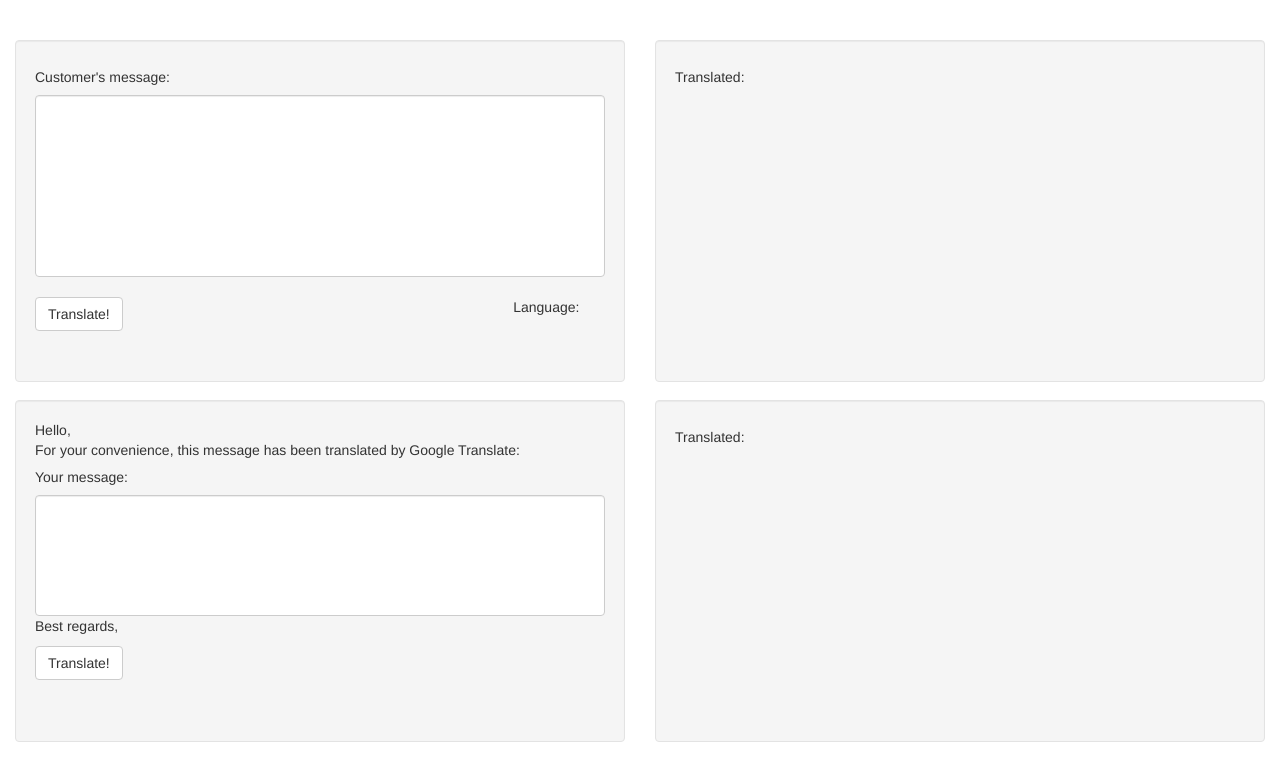
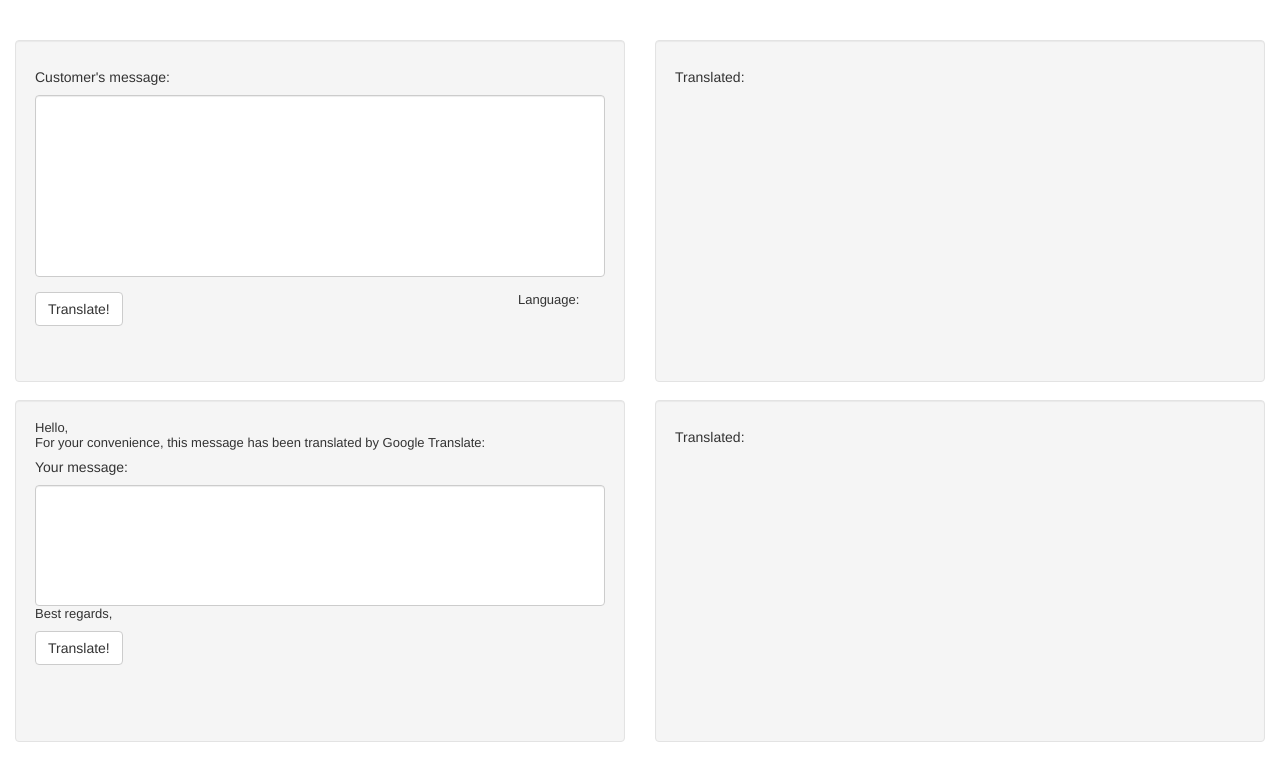
Before and after one commit to TabDabHeroes/tabdabheroes.github.io, a plain HTML site: page supportTranslate.html in a window 1280 px wide. Drawn offline with nearby package versions, Linux system fonts and the light colour scheme.

Commit message:
got rid of debugging console.logs in .js, changed font to match freshdesk

```diff
--- a/supportTranslate.css
+++ b/supportTranslate.css
@@ -1,5 +1,6 @@
 .container-fluid{
 	margin-top: 5vh;
+	font: 13px "Helvetica Neue",Helvetica,Arial,sans-serif;
 }
 
 .col-sm-6{
```
Also changed, not shown: supportTranslate.js (+0 -7 lines).
